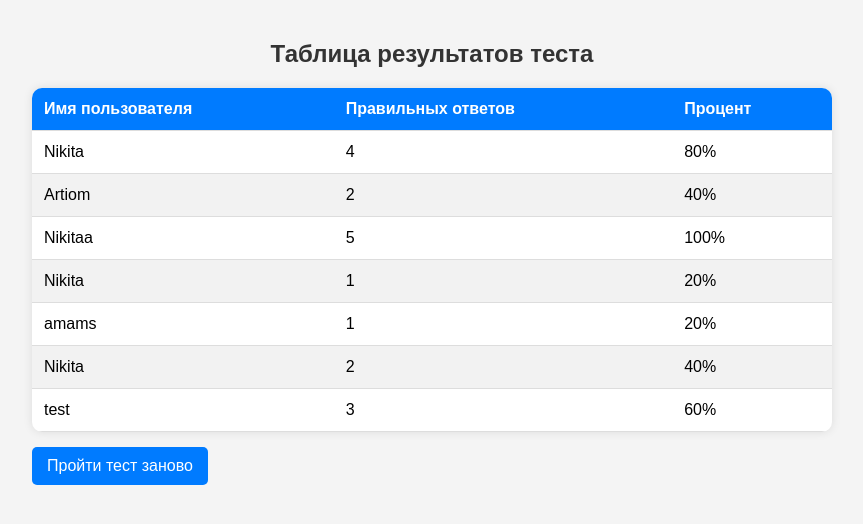
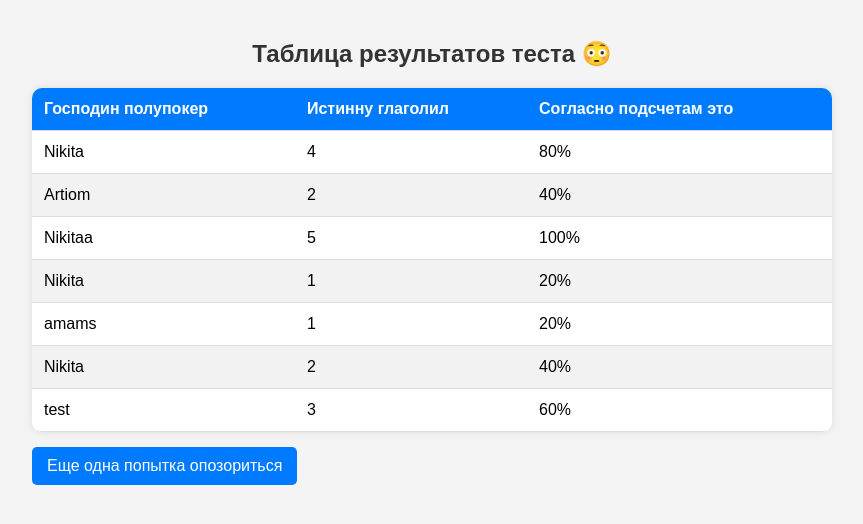
Before and after one commit to IudinaMaria/PHP, a PHP site: page /dashboard.php in a window 1280 px wide. Shown: the top 524 px of the page, without its empty margins (208-1071 px from the left). Run offline with PHP 8.4, Linux system fonts and the light colour scheme.

Commit message:
dashboard.php

```diff
--- a/alternative_PHP/dashboard.php
+++ b/alternative_PHP/dashboard.php
@@ -1,39 +1,19 @@
 <?php
-/**
- * Обрабатывает чтение данных о результатах тестов из файла `data.json` и отображает таблицу с результатами.
- *
- * Загружает файл данных, декодирует его содержимое и выводит результаты тестов.
- * В случае ошибок при чтении файла или декодировании JSON выводится соответствующее сообщение.
- *
- * Визуализирует таблицу с именами пользователей, количеством правильных ответов и процентом правильных ответов.
- */
 
-$dataFile = "data.json"; // Путь к файлу с данными о результатах тестов
+$dataFile = "data.json";
 
-/**
- * Проверка существования файла с данными.
- * Если файл не найден, выводится сообщение об ошибке и выполнение кода прекращается.
- */
 if (!file_exists($dataFile)) {
-    echo "Файл данных не найден."; // Сообщение об ошибке
-    exit; // Прекращение выполнения скрипта
+    echo "Что-то пошло не так, файл данных не найден. :(";
+    exit;
 }
 
-/**
- * Чтение содержимого файла и декодирование JSON в ассоциативный массив.
- * Если произошла ошибка при декодировании JSON, выводится сообщение об ошибке.
- */
 $data = json_decode(file_get_contents($dataFile), true);
 if (json_last_error() !== JSON_ERROR_NONE) {
-    echo "Ошибка чтения JSON."; // Сообщение об ошибке при декодировании
-    exit; // Прекращение выполнения скрипта
+    echo "Что-то пошло не так, ошибка чтения JSON.";
+    exit;
 }
 
-/**
- * Получаем результаты тестов из данных, если они есть.
- * Если результатов нет, используем пустой массив.
- */
-$results = isset($data["results"]) ? $data["results"] : []; // Проверка наличия результатов
+$results = isset($data["results"]) ? $data["results"] : [];
 ?>
 
 <!DOCTYPE html>
@@ -41,26 +21,24 @@ $results = isset($data["results"]) ? $data["results"] : []; // Проверка
 <head>
     <meta charset="UTF-8">
     <meta name="viewport" content="width=device-width, initial-scale=1.0">
-    <title>Результаты теста</title>
+    <title>Результаты теста 😏</title>
     <link rel="stylesheet" href="css/style.css">
 </head>
 <body>
 
-<h2>Таблица результатов теста</h2>
+<h2>Таблица результатов теста 😳</h2>
 
-<!-- Таблица для отображения результатов -->
 <table class="table">
     <thead>
         <tr>
-            <th>Имя пользователя</th>
-            <th>Правильных ответов</th>
-            <th>Процент</th>
+            <th>Господин полупокер</th>
+            <th>Истинну глаголил</th>
+            <th>Согласно подсчетам это</th>
         </tr>
     </thead>
     <tbody>
         <?php foreach ($results as $result): ?>
             <tr>
-                <!-- Вывод данных о пользователе -->
                 <td><?=htmlspecialchars($result["username"]) ?></td>
                 <td><?=htmlspecialchars($result["correct"]) ?></td>
                 <td><?=htmlspecialchars($result["score"]) ?>%</td>
@@ -69,8 +47,7 @@ $results = isset($data["results"]) ? $data["results"] : []; // Проверка
     </tbody>
 </table>
 
-<!-- Ссылка для повторного прохождения теста -->
-<a href="test.php" class="button">Пройти тест заново</a>
+<a href="test.php" class="button">Еще одна попытка опозориться</a>
 
 </body>
 </html>
```
